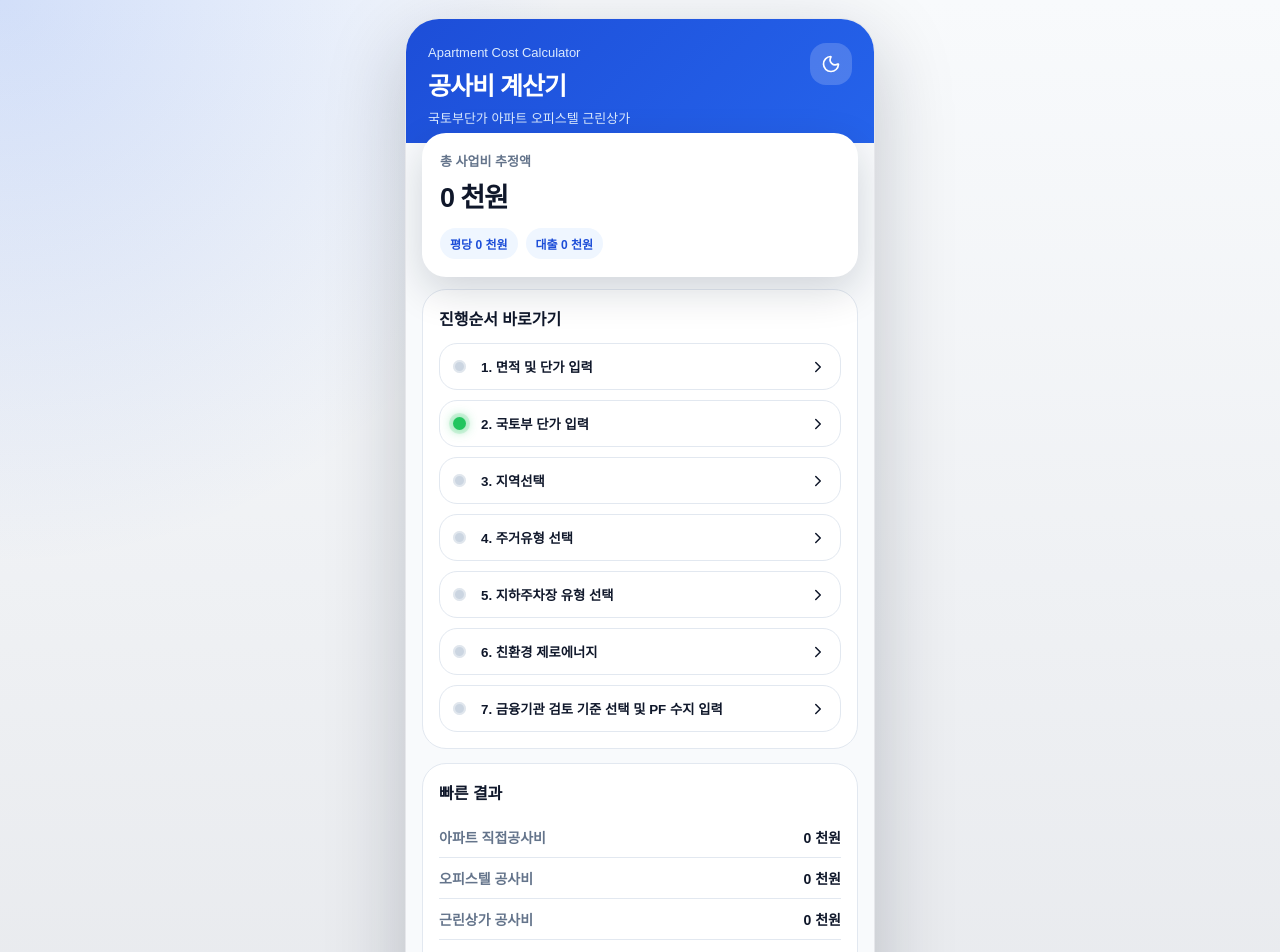
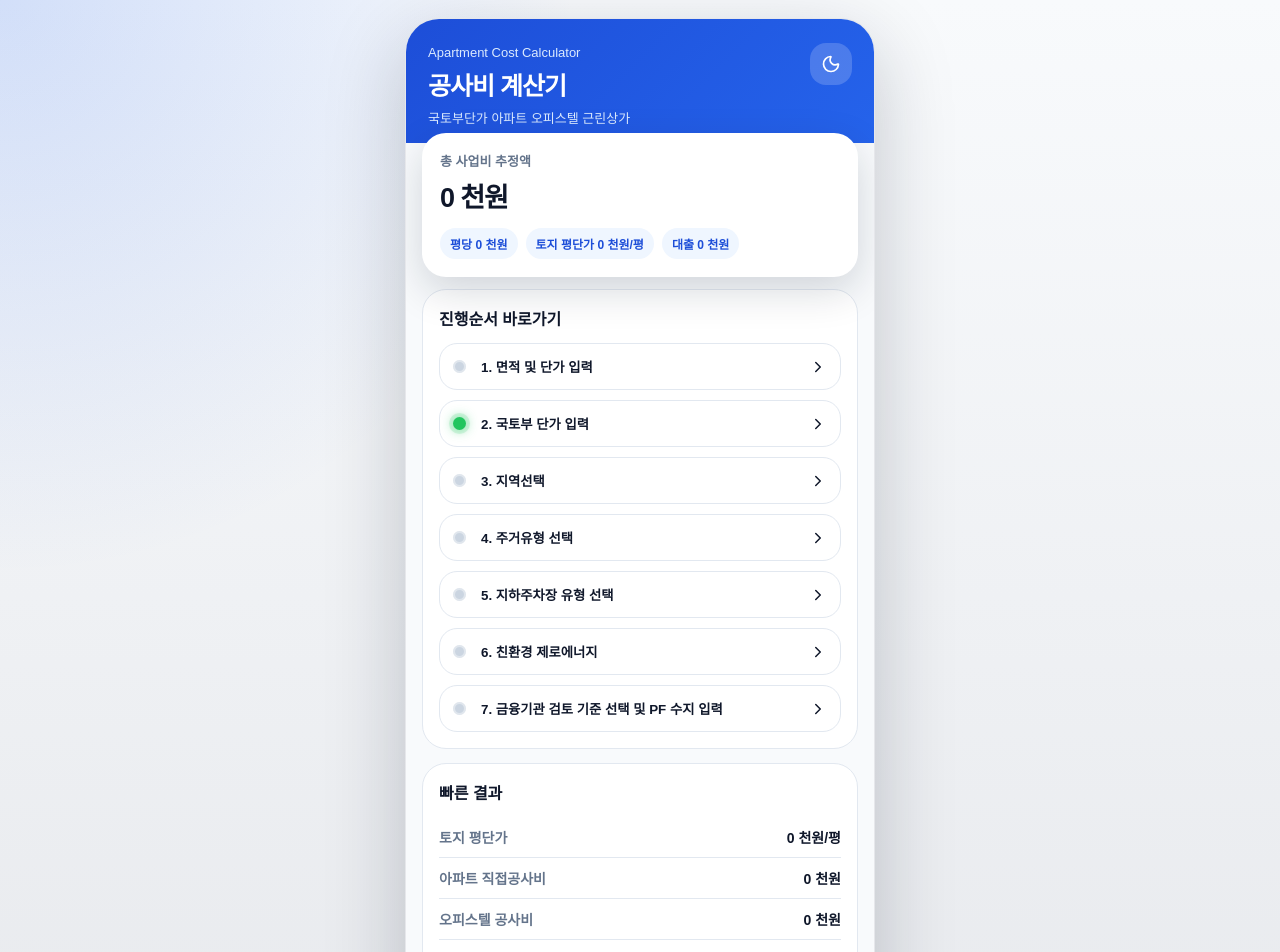
Before and after one commit to kunpyoKIM/apartment_cost_calculator_typescript_mobile, a React (Vite) app: page / in a window 1280 px wide. Shown: the top 952 px of the page. Built offline with nearby package versions, Linux system fonts and the light colour scheme.

Commit message:
Add files via upload

```diff
--- a/src/App.tsx
+++ b/src/App.tsx
@@ -68,6 +68,7 @@ export default function App() {
   const [greenType, setGreenType] = useState('');
   const [pfType, setPfType] = useState('');
   const [landCost, setLandCost] = useState('');
+  const [landArea, setLandArea] = useState('');
   const [apartmentArea, setApartmentArea] = useState('');
   const [officetelArea, setOfficetelArea] = useState('');
   const [retailArea, setRetailArea] = useState('');
@@ -83,8 +84,10 @@ export default function App() {
   const selectedParking = parkingTypes.find(x => x.key === parkingType) || parkingTypes[0];
   const selectedGreen = greenOptions.find(x => x.key === greenType) || greenOptions[0];
 
+  const landPyeongPrice = num(landArea) > 0 ? num(landCost) / num(landArea) : 0;
+
   const stepComplete: Record<StepKey, boolean> = {
-    area: num(apartmentArea) + num(officetelArea) + num(retailArea) + num(basementArea) > 0,
+    area: num(landCost) > 0 && num(landArea) > 0 && num(apartmentArea) + num(officetelArea) + num(retailArea) + num(basementArea) > 0,
     unit: num(molitBaseCost) > 0 && num(molitBasementCost) > 0,
     region: region !== '',
     housing: housingType !== '',
@@ -118,15 +121,18 @@ export default function App() {
 
   const reset = () => {
     setTab('home'); setFocusStep('area'); setMolitYear('2026'); setMolitSearchYear('2026'); setMolitBaseCost('7326'); setMolitBasementCost('2472'); setUseMolitBase(true);
-    setRegion(''); setHousingType(''); setParkingType(''); setGreenType(''); setPfType(''); setLandCost(''); setApartmentArea(''); setOfficetelArea(''); setRetailArea(''); setBasementArea('');
+    setRegion(''); setHousingType(''); setParkingType(''); setGreenType(''); setPfType(''); setLandCost(''); setLandArea(''); setApartmentArea(''); setOfficetelArea(''); setRetailArea(''); setBasementArea('');
     setIncreaseRate('5'); setLoanRatio(''); setInterestRate(''); setPeriodMonths(''); setSalesRevenue('');
   };
 
   const moveToStep = (step: StepKey) => {
     setFocusStep(step);
     if (step === 'area') setTab('area');
-    if (step === 'unit' || step === 'region' || step === 'housing') setTab('unit');
-    if (step === 'parking' || step === 'green') setTab('area');
+    if (step === 'unit') setTab('unit');
+    if (step === 'region') setTab('unit');
+    if (step === 'housing') setTab('unit');
+    if (step === 'parking') setTab('area');
+    if (step === 'green') setTab('area');
     if (step === 'pf') setTab('pf');
   };
 
@@ -148,13 +154,13 @@ export default function App() {
 
   return <div className={dark ? 'appShell dark' : 'appShell'}><main className="phoneFrame">
     <header className="appHeader"><div><span className="eyebrow">Apartment Cost Calculator</span><h1>공사비 계산기</h1><p>국토부단가 아파트 오피스텔 근린상가</p></div><button className="iconButton noPrint" onClick={() => setDark(!dark)} type="button">{dark ? <Sun size={20}/> : <Moon size={20}/>}</button></header>
-    <section className="summaryCard"><span>총 사업비 추정액</span><strong>{fmt(calc.total)} 천원</strong><div><em>평당 {fmt(calc.pyeongUnit)} 천원</em><em>대출 {fmt(calc.loanAmount)} 천원</em></div></section>
+    <section className="summaryCard"><span>총 사업비 추정액</span><strong>{fmt(calc.total)} 천원</strong><div><em>평당 {fmt(calc.pyeongUnit)} 천원</em><em>토지 평단가 {fmt(landPyeongPrice)} 천원/평</em><em>대출 {fmt(calc.loanAmount)} 천원</em></div></section>
     <section className="contentArea">
-      {tab === 'home' && <><section className="mobileCard"><div className="cardTitle">진행순서 바로가기</div><div className="stepButtons">{steps.map(s => <button key={s.key} type="button" className="stepButton" onClick={() => moveToStep(s.key)}><i className={stepComplete[s.key] ? 'lamp on' : 'lamp'} /><span>{s.title}</span><ChevronRight size={18}/></button>)}</div></section><section className="mobileCard"><div className="cardTitle">빠른 결과</div><ResultLine label="아파트 직접공사비" value={`${fmt(calc.apartment)} 천원`} /><ResultLine label="오피스텔 공사비" value={`${fmt(calc.officetel)} 천원`} /><ResultLine label="근린상가 공사비" value={`${fmt(calc.retail)} 천원`} /><ResultLine label="PF 금융비" value={`${fmt(calc.financeCost)} 천원`} /></section><section className="mobileCard"><button className="resetButton" onClick={reset} type="button"><RotateCcw size={18}/> 전체 초기화</button></section></>}
-      {tab === 'unit' && <>{(focusStep === 'unit' || focusStep === 'area') && <section className="mobileCard"><div className="cardTitle">국토부 단가 입력</div><Field label="조회연도" value={molitSearchYear} onChange={setMolitSearchYear}/><button className="actionButton" onClick={() => { setMolitYear(molitSearchYear); setUseMolitBase(true); }} type="button">검색</button><Field label="적용연도" value={molitYear} onChange={setMolitYear}/><Field label="기본형건축비" value={molitBaseCost} onChange={setMolitBaseCost} comma suffix="천원/평"/><Field label="지하층건축비" value={molitBasementCost} onChange={setMolitBasementCost} comma suffix="천원/평"/><button className="actionButton green" type="button">저장/적용</button><div className="toggleRow"><button className={useMolitBase ? 'pill active' : 'pill'} onClick={() => setUseMolitBase(true)}>국토부 단가</button><button className={!useMolitBase ? 'pill active' : 'pill'} onClick={() => setUseMolitBase(false)}>실무단가</button></div></section>}{(focusStep === 'region' || focusStep === 'area') && <OptionList title="지역 선택" items={regionRates} value={region} onChange={setRegion}/>} {(focusStep === 'housing' || focusStep === 'area') && <OptionList title="주거유형 선택" items={housingTypes} value={housingType} onChange={setHousingType}/>}</>}
-      {tab === 'area' && <>{focusStep === 'area' && <section className="mobileCard"><div className="cardTitle">면적 및 단가 입력</div><Field label="토지대" value={landCost} onChange={setLandCost} comma suffix="천원"/><Field label="아파트 평면적" value={apartmentArea} onChange={setApartmentArea} comma suffix="평"/><Field label="오피스텔 평면적" value={officetelArea} onChange={setOfficetelArea} comma suffix="평"/><Field label="근린상가 평면적" value={retailArea} onChange={setRetailArea} comma suffix="평"/><Field label="지하층 평면적" value={basementArea} onChange={setBasementArea} comma suffix="평"/><Field label="물가 상승률" value={increaseRate} onChange={setIncreaseRate} suffix="%"/></section>}{(focusStep === 'parking' || focusStep === 'area') && <OptionList title="지하주차장 유형 선택" items={parkingTypes} value={parkingType} onChange={setParkingType}/>} {(focusStep === 'green' || focusStep === 'area') && <OptionList title="친환경 제로에너지" items={greenOptions} value={greenType} onChange={setGreenType} unit="%"/>}</>}
-      {tab === 'pf' && <><section className="mobileCard"><div className="cardTitle">PF 수지 입력</div><Field label="대출비율" value={loanRatio} onChange={setLoanRatio} suffix="%"/><Field label="금리" value={interestRate} onChange={setInterestRate} suffix="%"/><Field label="사업기간" value={periodMonths} onChange={setPeriodMonths} suffix="개월"/><Field label="예상매출액" value={salesRevenue} onChange={setSalesRevenue} comma suffix="천원"/></section><OptionList title="금융기관 검토 기준 선택" items={pfOptions} value={pfType} onChange={setPfType}/></>}
-      {tab === 'result' && <><section className="mobileCard"><div className="resultHeader"><div className="cardTitle">세부 산출내역</div><button className="printButton noPrint" onClick={() => window.print()} type="button"><Printer size={17}/> PDF 프린트</button></div><ResultLine label="최종 지상 적용단가" value={`${fmt(calc.baseRate)} 천원/평`}/><ResultLine label="최종 지하 적용단가" value={`${fmt(calc.basementRate)} 천원/평`}/><ResultLine label="아파트 직접공사비" value={`${fmt(calc.apartment)} 천원`}/><ResultLine label="아파트 경비 50%" value={`${fmt(calc.apartmentExpense)} 천원`}/><ResultLine label="오피스텔 공사비" value={`${fmt(calc.officetel)} 천원`}/><ResultLine label="근린상가 공사비" value={`${fmt(calc.retail)} 천원`}/><ResultLine label="지하층건축비" value={`${fmt(calc.basement)} 천원`}/><ResultLine label="친환경 제로에너지" value={`${fmt(calc.greenCost)} 천원`}/><ResultLine label="물가 상승 반영액" value={`${fmt(calc.increaseCost)} 천원`}/><ResultLine label="PF 금융비" value={`${fmt(calc.financeCost)} 천원`}/></section><section className="mobileCard"><div className="cardTitle">사업성 요약</div><ResultLine label="총 사업비" value={`${fmt(calc.total)} 천원`}/><ResultLine label="평균 평당 단가" value={`${fmt(calc.pyeongUnit)} 천원/평`}/><ResultLine label="예상 손익" value={`${fmt(calc.profit)} 천원`}/><ResultLine label="손익률" value={`${calc.profitRate.toFixed(2)}%`}/></section></>}
+      {tab === 'home' && <><section className="mobileCard"><div className="cardTitle">진행순서 바로가기</div><div className="stepButtons">{steps.map(s => <button key={s.key} type="button" className="stepButton" onClick={() => moveToStep(s.key)}><i className={stepComplete[s.key] ? 'lamp on' : 'lamp'} /><span>{s.title}</span><ChevronRight size={18}/></button>)}</div></section><section className="mobileCard"><div className="cardTitle">빠른 결과</div><ResultLine label="토지 평단가" value={`${fmt(landPyeongPrice)} 천원/평`} /><ResultLine label="아파트 직접공사비" value={`${fmt(calc.apartment)} 천원`} /><ResultLine label="오피스텔 공사비" value={`${fmt(calc.officetel)} 천원`} /><ResultLine label="근린상가 공사비" value={`${fmt(calc.retail)} 천원`} /><ResultLine label="PF 금융비" value={`${fmt(calc.financeCost)} 천원`} /></section><section className="mobileCard"><button className="resetButton" onClick={reset} type="button"><RotateCcw size={18}/> 전체 초기화</button></section></>}
+      {tab === 'unit' && <>{focusStep === 'unit' && <section className="mobileCard"><div className="cardTitle">2. 국토부 단가 입력</div><Field label="조회연도" value={molitSearchYear} onChange={setMolitSearchYear}/><button className="actionButton" onClick={() => { setMolitYear(molitSearchYear); setUseMolitBase(true); }} type="button">검색</button><Field label="적용연도" value={molitYear} onChange={setMolitYear}/><Field label="기본형건축비" value={molitBaseCost} onChange={setMolitBaseCost} comma suffix="천원/평"/><Field label="지하층건축비" value={molitBasementCost} onChange={setMolitBasementCost} comma suffix="천원/평"/><button className="actionButton green" type="button">저장/적용</button><div className="toggleRow"><button className={useMolitBase ? 'pill active' : 'pill'} onClick={() => setUseMolitBase(true)}>국토부 단가</button><button className={!useMolitBase ? 'pill active' : 'pill'} onClick={() => setUseMolitBase(false)}>실무단가</button></div></section>}{focusStep === 'region' && <OptionList title="3. 지역선택" items={regionRates} value={region} onChange={setRegion}/>} {focusStep === 'housing' && <OptionList title="4. 주거유형 선택" items={housingTypes} value={housingType} onChange={setHousingType}/>}</>}
+      {tab === 'area' && <>{focusStep === 'area' && <section className="mobileCard"><div className="cardTitle">1. 면적 및 단가 입력</div><Field label="토지대" value={landCost} onChange={setLandCost} comma suffix="천원"/><Field label="토지면적" value={landArea} onChange={setLandArea} comma suffix="평"/><div className="infoBox">토지 평단가: <strong>{fmt(landPyeongPrice)} 천원/평</strong></div><Field label="아파트 평면적" value={apartmentArea} onChange={setApartmentArea} comma suffix="평"/><Field label="오피스텔 평면적" value={officetelArea} onChange={setOfficetelArea} comma suffix="평"/><Field label="근린상가 평면적" value={retailArea} onChange={setRetailArea} comma suffix="평"/><Field label="지하층 평면적" value={basementArea} onChange={setBasementArea} comma suffix="평"/><Field label="물가 상승률" value={increaseRate} onChange={setIncreaseRate} suffix="%"/></section>}{focusStep === 'parking' && <OptionList title="5. 지하주차장 유형 선택" items={parkingTypes} value={parkingType} onChange={setParkingType}/>} {focusStep === 'green' && <OptionList title="6. 친환경 제로에너지" items={greenOptions} value={greenType} onChange={setGreenType} unit="%"/>}</>}
+      {tab === 'pf' && <><section className="mobileCard"><div className="cardTitle">7. PF 수지 입력</div><Field label="대출비율" value={loanRatio} onChange={setLoanRatio} suffix="%"/><Field label="금리" value={interestRate} onChange={setInterestRate} suffix="%"/><Field label="사업기간" value={periodMonths} onChange={setPeriodMonths} suffix="개월"/><Field label="예상매출액" value={salesRevenue} onChange={setSalesRevenue} comma suffix="천원"/></section><OptionList title="금융기관 검토 기준 선택" items={pfOptions} value={pfType} onChange={setPfType}/></>}
+      {tab === 'result' && <><section className="mobileCard"><div className="resultHeader"><div className="cardTitle">세부 산출내역</div><button className="printButton noPrint" onClick={() => window.print()} type="button"><Printer size={17}/> PDF 프린트</button></div><ResultLine label="토지 평단가" value={`${fmt(landPyeongPrice)} 천원/평`}/><ResultLine label="최종 지상 적용단가" value={`${fmt(calc.baseRate)} 천원/평`}/><ResultLine label="최종 지하 적용단가" value={`${fmt(calc.basementRate)} 천원/평`}/><ResultLine label="아파트 직접공사비" value={`${fmt(calc.apartment)} 천원`}/><ResultLine label="아파트 경비 50%" value={`${fmt(calc.apartmentExpense)} 천원`}/><ResultLine label="오피스텔 공사비" value={`${fmt(calc.officetel)} 천원`}/><ResultLine label="근린상가 공사비" value={`${fmt(calc.retail)} 천원`}/><ResultLine label="지하층건축비" value={`${fmt(calc.basement)} 천원`}/><ResultLine label="친환경 제로에너지" value={`${fmt(calc.greenCost)} 천원`}/><ResultLine label="물가 상승 반영액" value={`${fmt(calc.increaseCost)} 천원`}/><ResultLine label="PF 금융비" value={`${fmt(calc.financeCost)} 천원`}/></section><section className="mobileCard"><div className="cardTitle">사업성 요약</div><ResultLine label="총 사업비" value={`${fmt(calc.total)} 천원`}/><ResultLine label="평균 평당 단가" value={`${fmt(calc.pyeongUnit)} 천원/평`}/><ResultLine label="예상 손익" value={`${fmt(calc.profit)} 천원`}/><ResultLine label="손익률" value={`${calc.profitRate.toFixed(2)}%`}/></section></>}
     </section>
     <nav className="bottomNav noPrint">{tabs.map(item => <button key={item.key} className={tab === item.key ? 'active' : ''} onClick={() => setTab(item.key)} type="button">{item.icon}<span>{item.label}</span></button>)}</nav>
   </main></div>;
```
Also changed, not shown: src/style.css.
